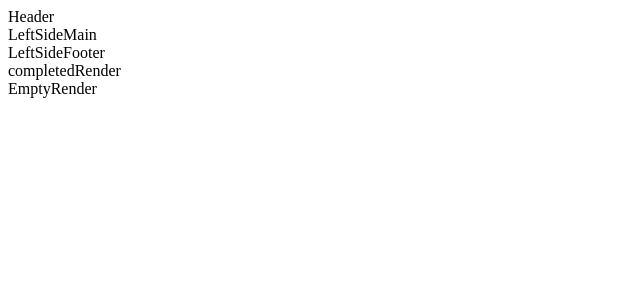
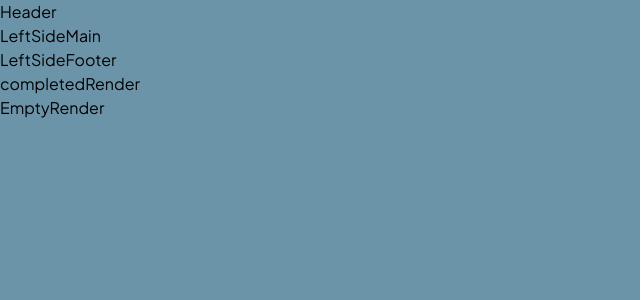
Before and after one commit to RomaLetodiani/mortgage-repayment-calculator, a React (Vite) app: page / in a window 1280 px wide. Shown: the top 300 px of the page, without its empty margins (0-640 px from the left). Built offline with nearby package versions, Linux system fonts and the light colour scheme.

Commit message:
Refactor App component and update styles
- Removed the App component and replaced it with the MainCard component in the main.tsx file.
- Updated the index.css file to include global styles for the body and anchor tags.

```diff
--- a/src/App.tsx
+++ /dev/null
@@ -1,11 +0,0 @@
-import MainCard from "./components/MainCard/Main.card";
-
-const App = () => {
-  return (
-    <div>
-      <MainCard />
-    </div>
-  );
-};
-
-export default App;
--- a/src/main.tsx
+++ b/src/main.tsx
@@ -1,6 +1,6 @@
 import { createRoot } from "react-dom/client";
-import App from "./App.tsx";
 import "./styles/index.css";
 import "./styles/fonts.css";
+import MainCard from "./components/MainCard/Main.card.tsx";
 
-createRoot(document.getElementById("root")!).render(<App />);
+createRoot(document.getElementById("root")!).render(<MainCard />);
--- a/src/styles/index.css
+++ b/src/styles/index.css
@@ -11,6 +11,19 @@
   --slate-900: hsl(202, 55%, 16%);
 }
 
+* {
+  margin: 0;
+  padding: 0;
+  box-sizing: border-box;
+}
+
+body {
+  font-family: var(--pjs-font-family);
+  font-size: 1rem;
+  line-height: 1.5;
+  background-color: var(--slate-500);
+}
+
 a {
   font-weight: 500;
   color: #646cff;
```
